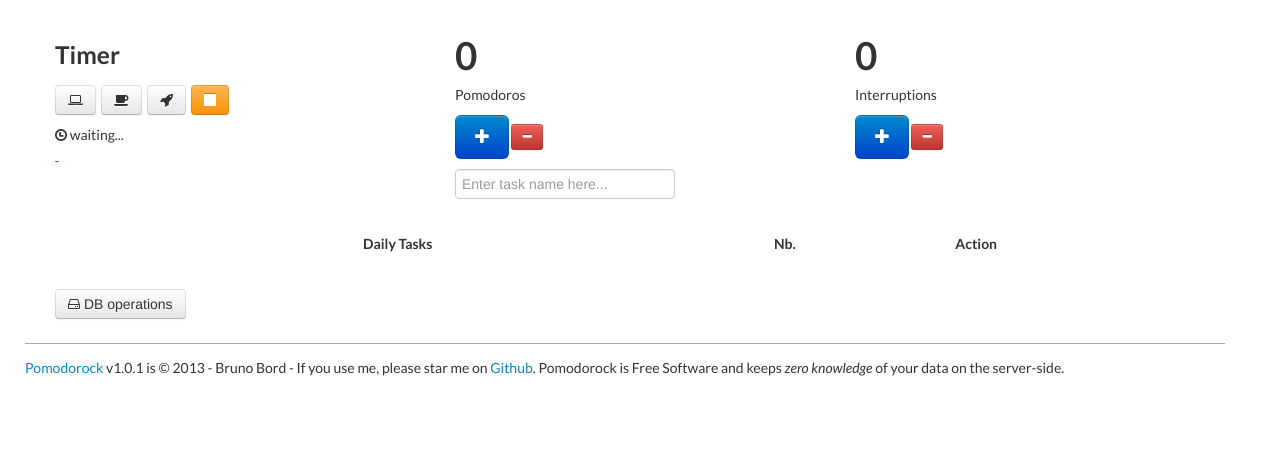
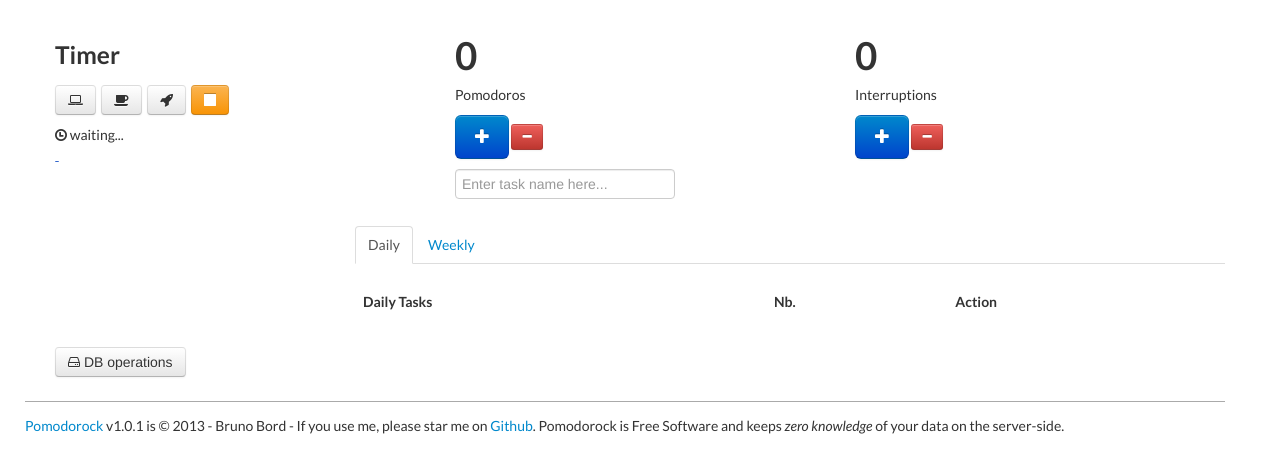
Before and after one commit to brunobord/pomodorock, a plain HTML site: page index.html in a window 1280 px wide. Shown: the part 85-558 px from the top of the page. Drawn offline with Linux system fonts and the light colour scheme.

Commit message:
daily stats in a tab. refs #5

```diff
--- a/index.html
+++ b/index.html
@@ -61,6 +61,13 @@
 
 		<section class="row">
 			<div class="offset3 span9">
+				<div class="tabbable"> <!-- Only required for left/right tabs -->
+				  <ul class="nav nav-tabs">
+				    <li class="active"><a href="#daily-stats" data-toggle="tab">Daily</a></li>
+				    <li><a href="#weekly-stats" data-toggle="tab">Weekly</a></li>
+				  </ul>
+				  <div class="tab-content">
+				    <div class="tab-pane active" id="daily-stats">
 					    <table class="table table-striped">
 							<thead>
 							<tr>
@@ -71,6 +78,12 @@
 							</thead>
 							<tbody id="dailytasks"></tbody>
 						</table>
+				    </div>
+				    <div class="tab-pane" id="weekly-stats">
+				    	TODO: Weekly stats
+				    </div>
+				  </div>
+				</div>
 			</div>
 		</section>
 
```
Lines whose indentation alone changed are shown as unchanged.
